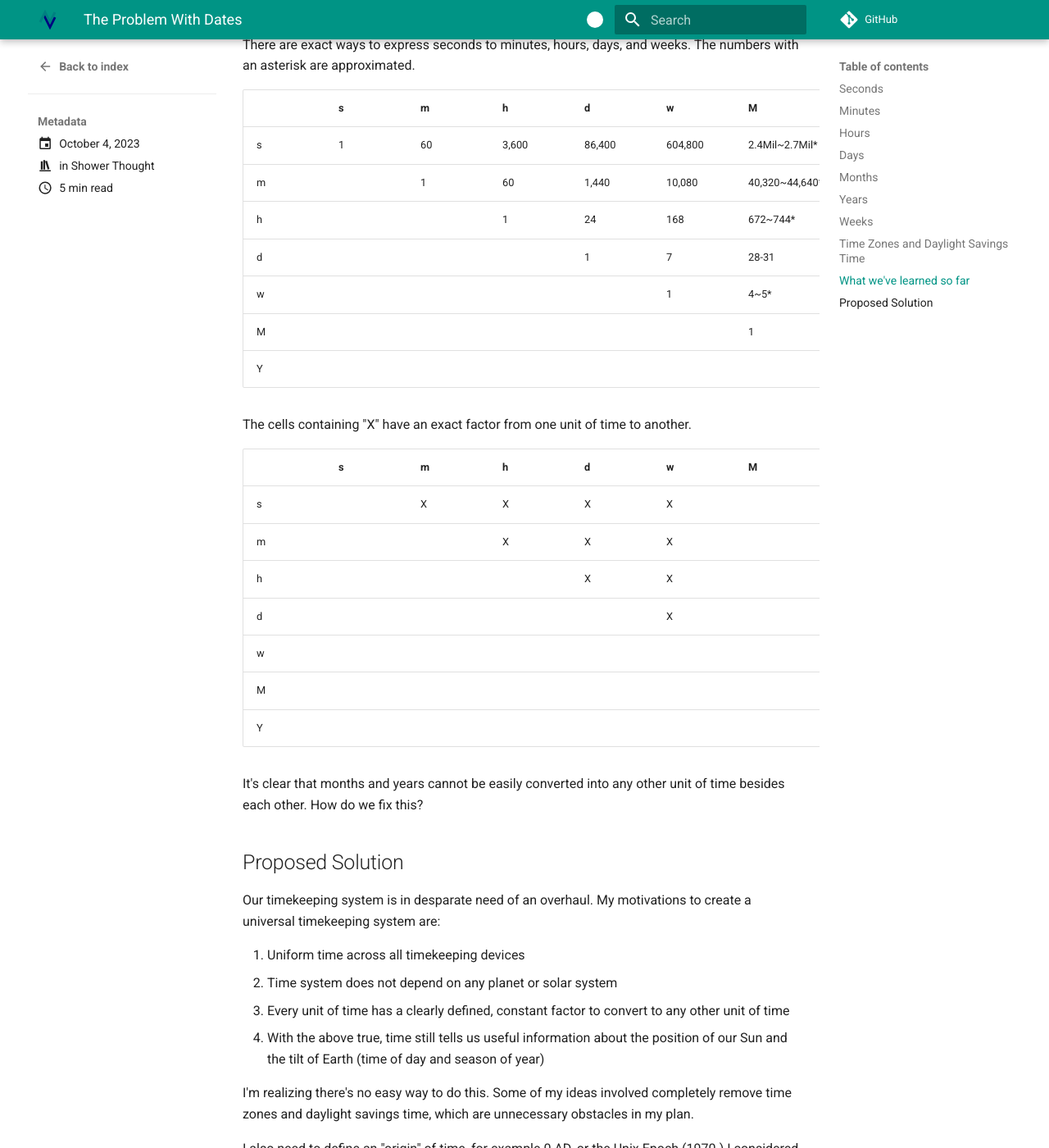
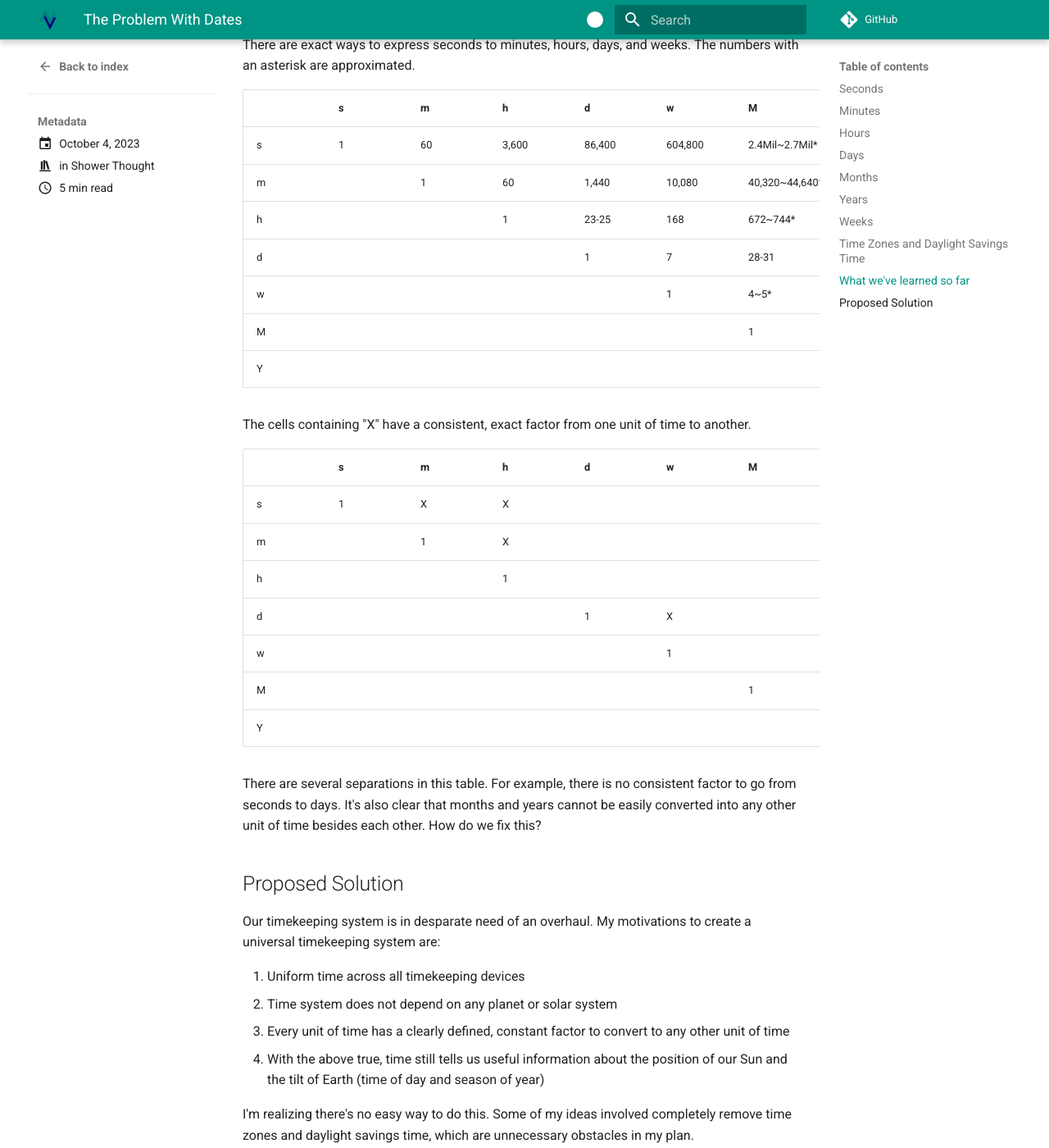
Before and after one commit to nicfv/Me, an MkDocs documentation site: the page built from docs/blog/posts/2023-10-04-dates.md, in a window 1280 px wide and 1400 px high, scrolled down 2183 px. Shown: the whole window at 82% size. Built offline with MkDocs 1.6.1 and Material for MkDocs 9.7.7, drawn with Linux system fonts in a browser that asks for light colours; comment, search, counter and statistics services are not loaded.

Commit message:
Minor updates in older blog posts

```diff
--- a/docs/blog/posts/2023-10-04-dates.md
+++ b/docs/blog/posts/2023-10-04-dates.md
@@ -68,25 +69,25 @@ There are exact ways to express seconds to minutes, hours, days, and weeks. The
 | - | - | - | - | - | - | - | - |
 | s | 1 | 60 | 3,600 | 86,400 | 604,800 | 2.4Mil~2.7Mil* | 31.5Mil~31.6Mil* |
 | m |   | 1 | 60 | 1,440 | 10,080 | 40,320~44,640* | 525,600~527,040* |
-| h |   |   | 1 | 24 | 168 | 672~744* | 8,760~8,784* |
+| h |   |   | 1 | 23-25 | 168 | 672~744* | 8,760~8,784* |
 | d |   |   |   | 1 | 7 | 28-31 | 365-366 |
 | w |   |   |   |   | 1 | 4~5* | 52* |
 | M |   |   |   |   |   | 1 | 12 |
 | Y |   |   |   |   |   |   | 1 |
 
-The cells containing "X" have an exact factor from one unit of time to another.
+The cells containing "X" have a consistent, exact factor from one unit of time to another.
 
 |   | s | m | h | d | w | M | Y |
 | - | - | - | - | - | - | - | - |
-| s |   | X | X | X | X |   |   |
-| m |   |   | X | X | X |   |   |
-| h |   |   |   | X | X |   |   |
-| d |   |   |   |   | X |   |   |
-| w |   |   |   |   |   |   |   |
-| M |   |   |   |   |   |   | X |
-| Y |   |   |   |   |   |   |   |
+| s | 1 | X | X |   |   |   |   |
+| m |   | 1 | X |   |   |   |   |
+| h |   |   | 1 |   |   |   |   |
+| d |   |   |   | 1 | X |   |   |
+| w |   |   |   |   | 1 |   |   |
+| M |   |   |   |   |   | 1 | X |
+| Y |   |   |   |   |   |   | 1 |
 
-It's clear that months and years cannot be easily converted into any other unit of time besides each other. How do we fix this?
+There are several separations in this table. For example, there is no consistent factor to go from seconds to days. It's also clear that months and years cannot be easily converted into any other unit of time besides each other. How do we fix this?
 
 ## Proposed Solution
 
```
Also changed, not shown: other parts of docs/blog/posts/2023-10-04-dates.md (+1 -0 lines), docs/blog/posts/2023-08-12-mkdocs.md (+1 -1 lines), docs/blog/posts/2023-10-08-cursed-units.md (+3 -2 lines).
